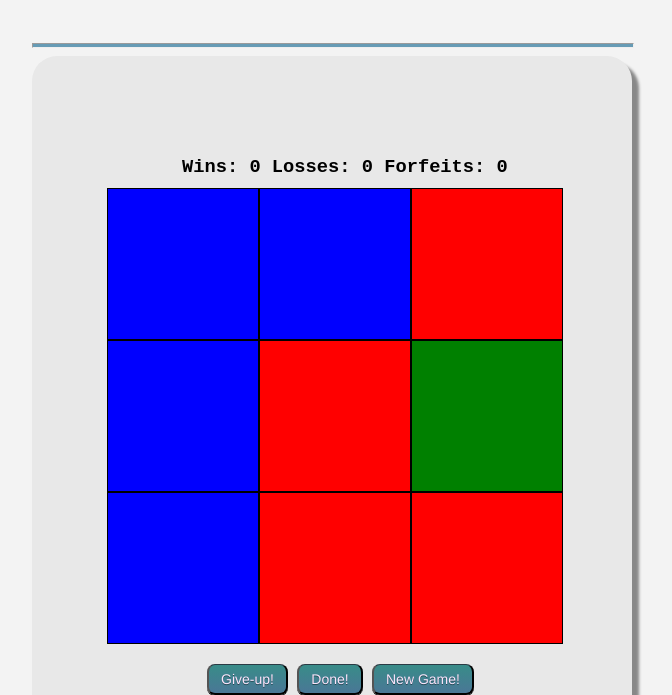
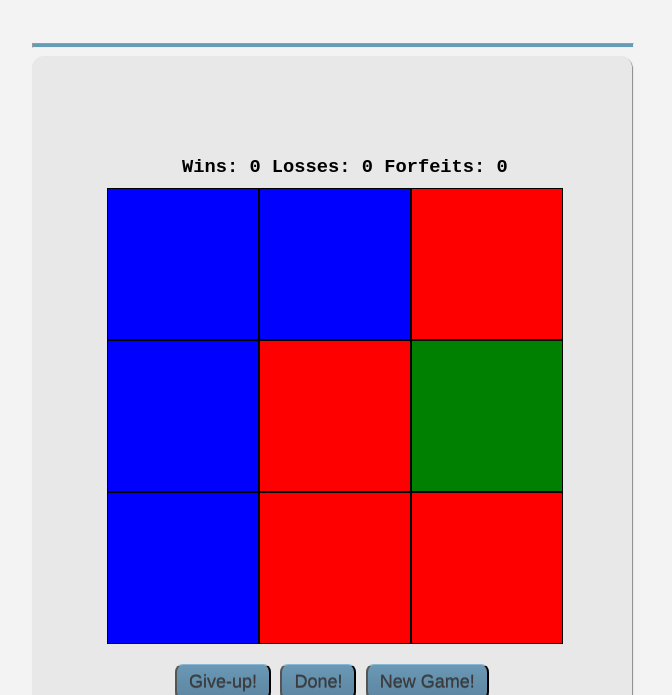
Before and after one commit to kendauer/p3.dwahomework.biz, a plain HTML site: page index.html in a window 1280 px wide. Shown: the part 105-800 px from the top of the page, without its empty margins (176-848 px from the left). Drawn offline with nearby package versions, Linux system fonts and the light colour scheme.

Commit message:
made a few small design changes

```diff
--- a/css/main.css
+++ b/css/main.css
@@ -55,8 +55,8 @@ hr.blue {
 	margin-left: 200px;
 	background-color: rgb(232, 232, 232);
 	padding-bottom: 100px;
-	border-radius:25px;
-	box-shadow: 7px 7px 3px #888888;
+	border-radius:12px;
+	box-shadow: 1px 1px 1px #888888;
 }
 
 /* style for the actual content itself */
@@ -81,7 +81,7 @@ hr.blue {
 /* style for the container containing the three buttons at the bottom*/
 #buttons {
 	padding-top: 20px;
-	padding-left: 100px;
+	padding-left: 68px;
 	clear: both;
 }
 
@@ -101,13 +101,13 @@ footer {
 /* Button design curtosy of css-tricks.com */
 
 .button {
-   	border-top: 1px solid #2a3b45;
-   	background: #4a7796;
-   	background: -webkit-gradient(linear, left top, left bottom, from(#388c88), to(#4a7796));
-   	background: -webkit-linear-gradient(top, #388c88, #4a7796);
-   	background: -moz-linear-gradient(top, #388c88, #4a7796);
-   	background: -ms-linear-gradient(top, #388c88, #4a7796);
-   	background: -o-linear-gradient(top, #388c88, #4a7796);
+    border-top: 1px solid #87b8d6;
+    background: #5d86a1;
+    background: -webkit-gradient(linear, left top, left bottom, from(#6a98b5), to(#5d86a1));
+    background: -webkit-linear-gradient(top, #6a98b5, #5d86a1);
+    background: -moz-linear-gradient(top, #6a98b5, #5d86a1);
+    background: -ms-linear-gradient(top, #6a98b5, #5d86a1);
+    background: -o-linear-gradient(top, #6a98b5, #5d86a1);
     padding: 6px 12px;
     -webkit-border-radius: 8px;
     -moz-border-radius: 8px;
@@ -116,20 +116,20 @@ footer {
     -moz-box-shadow: rgba(0,0,0,1) 0 1px 0;
     box-shadow: rgba(0,0,0,1) 0 1px 0;
     text-shadow: rgba(0,0,0,.4) 0 1px 0;
-   	color: #fce5fc;
-   	font-size: 14px;
+    color: #3d3a3b;
+    font-size: 18px;
     font-family: Helvetica, Arial, Sans-Serif;
     text-decoration: none;
     vertical-align: middle;
 }
 
 .button:hover {
- 	border-top-color: #26524b;
-    background: #26524b;
-    color: #fcf9fc;
+    border-top-color: #9fc0d6;
+    background: #9fc0d6;
+    color: #0d050d;
 }
 
 .button:active {
-    border-top-color: #358bc4;
-    background: #358bc4;
+    border-top-color: #1b435e;
+    background: #1b435e;
 }
```
Lines whose indentation alone changed are shown as unchanged.
